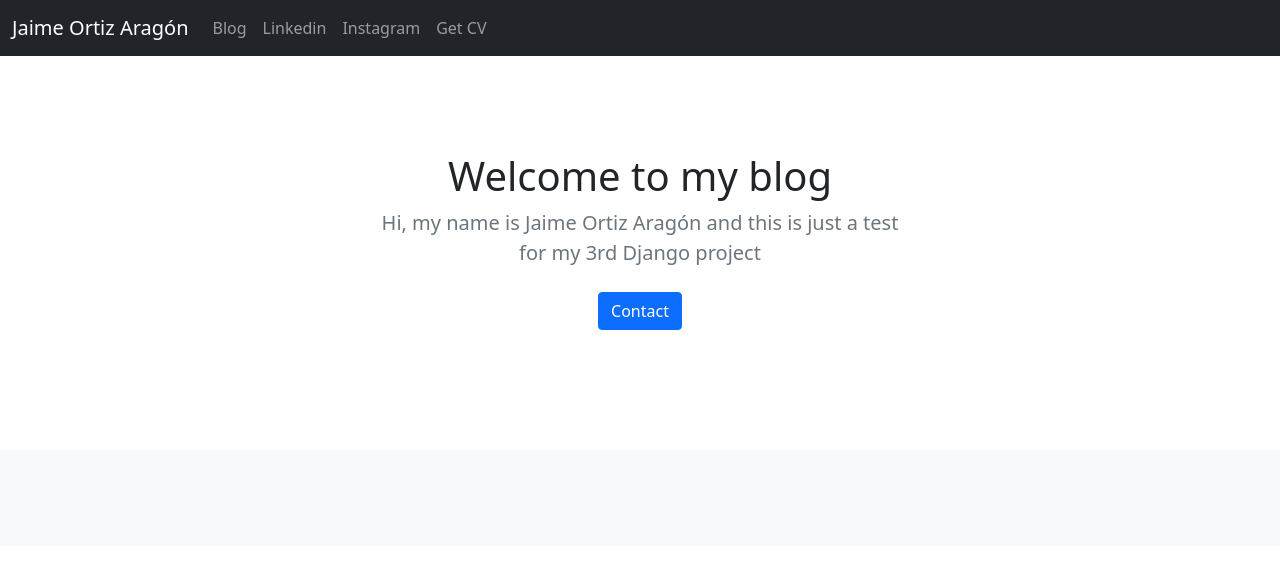
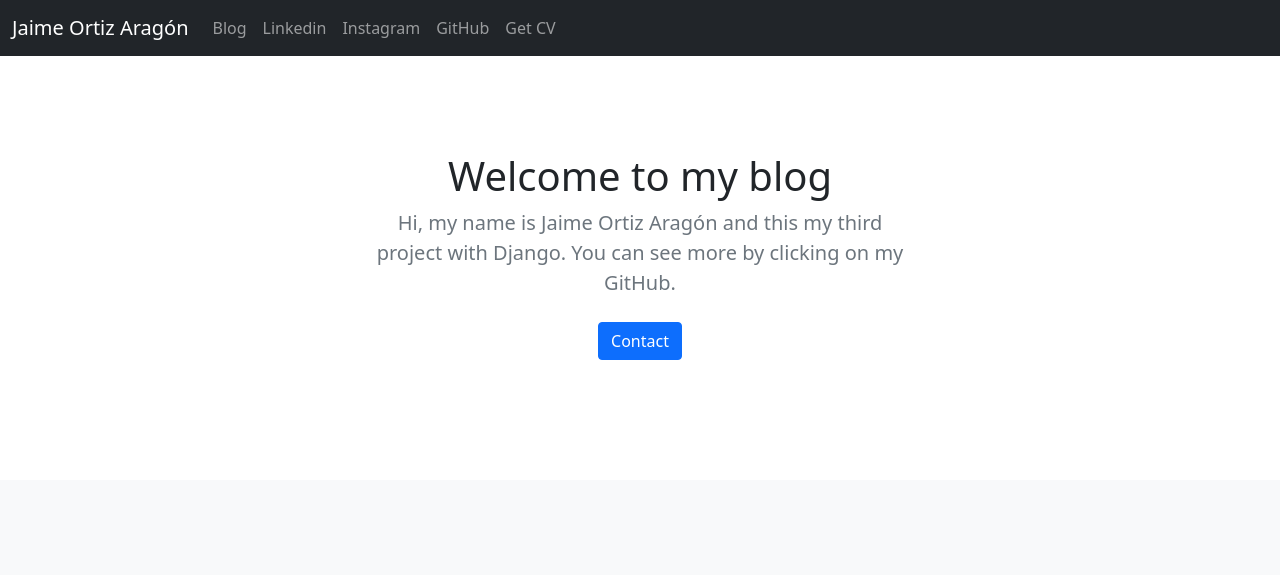
Before and after one commit to imjaimeortiz/Django_project3, a Django app: page / in a window 1280 px wide. Shown: the top 575 px of the page. Run offline with Django 3.2, Linux system fonts and the light colour scheme; data that the repository does not hold is empty.

Commit message:
TO DO: README, Docker, see other templates

```diff
--- a/portfolio-project/blog/templates/blog/all_blogs.html
+++ b/portfolio-project/blog/templates/blog/all_blogs.html
@@ -59,6 +59,7 @@
               <a class="nav-link active" href="/blog">Blog</a>
               <a class="nav-link" href="https://www.linkedin.com/in/jaime-ortiz-arag%C3%B3n-0380881a4/">Linkedin</a>
               <a class="nav-link" href="https://www.instagram.com/imjaimeortiz/">Instagram</a>
+              <a class="nav-link" href="https://github.com/imjaimeortiz">GitHub</a>
               <a class="nav-link" href="{% static 'cv.pdf' %}">Get CV</a>
             </div>
           </div>
--- a/portfolio-project/blog/templates/blog/detail.html
+++ b/portfolio-project/blog/templates/blog/detail.html
@@ -59,6 +59,7 @@
               <a class="nav-link active" href="/blog">Blog</a>
               <a class="nav-link" href="https://www.linkedin.com/in/jaime-ortiz-arag%C3%B3n-0380881a4/">Linkedin</a>
               <a class="nav-link" href="https://www.instagram.com/imjaimeortiz/">Instagram</a>
+              <a class="nav-link" href="https://github.com/imjaimeortiz">GitHub</a>
               <a class="nav-link" href="{% static 'cv.pdf' %}">Get CV</a>
             </div>
           </div>
--- a/portfolio-project/jobs/templates/jobs/home.html
+++ b/portfolio-project/jobs/templates/jobs/home.html
@@ -59,6 +59,7 @@
               <a class="nav-link" href="/blog">Blog</a>
               <a class="nav-link" href="https://www.linkedin.com/in/jaime-ortiz-arag%C3%B3n-0380881a4/">Linkedin</a>
               <a class="nav-link" href="https://www.instagram.com/imjaimeortiz/">Instagram</a>
+              <a class="nav-link" href="https://github.com/imjaimeortiz">GitHub</a>
               <a class="nav-link" href="{% static 'cv.pdf' %}">Get CV</a>
             </div>
           </div>
@@ -72,7 +73,7 @@
     <div class="row py-lg-5">
       <div class="col-lg-6 col-md-8 mx-auto">
         <h1 class="fw-light">Welcome to my blog</h1>
-        <p class="lead text-muted">Hi, my name is Jaime Ortiz Aragón and this is just a test for my 3rd Django project</p>
+        <p class="lead text-muted">Hi, my name is Jaime Ortiz Aragón and this my third project with Django. You can see more by clicking on my GitHub.</p>
         <p>
           <a href="mailto:imjaimeortiz@gmail.com" class="btn btn-primary my-2">Contact</a>
         </p>
```
